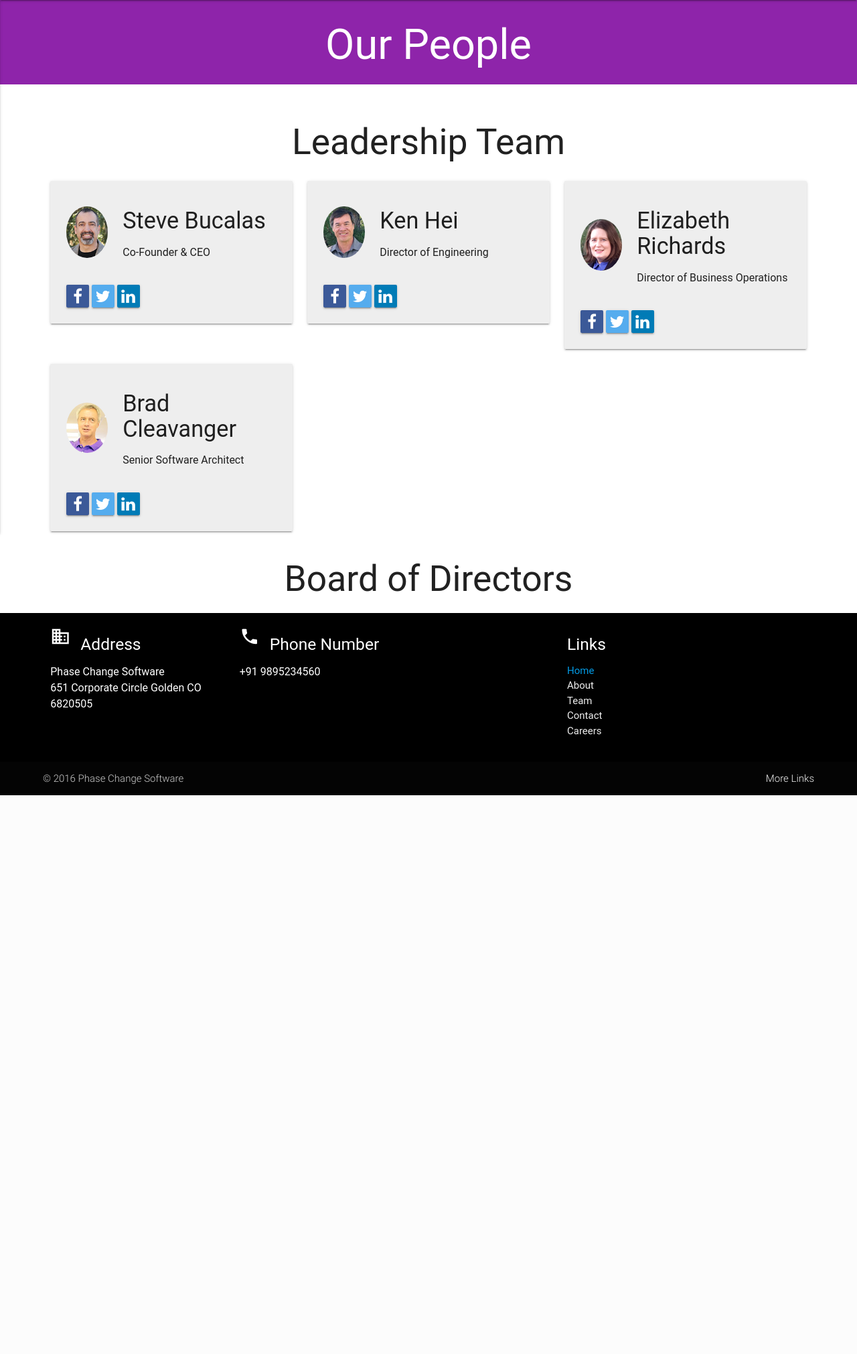
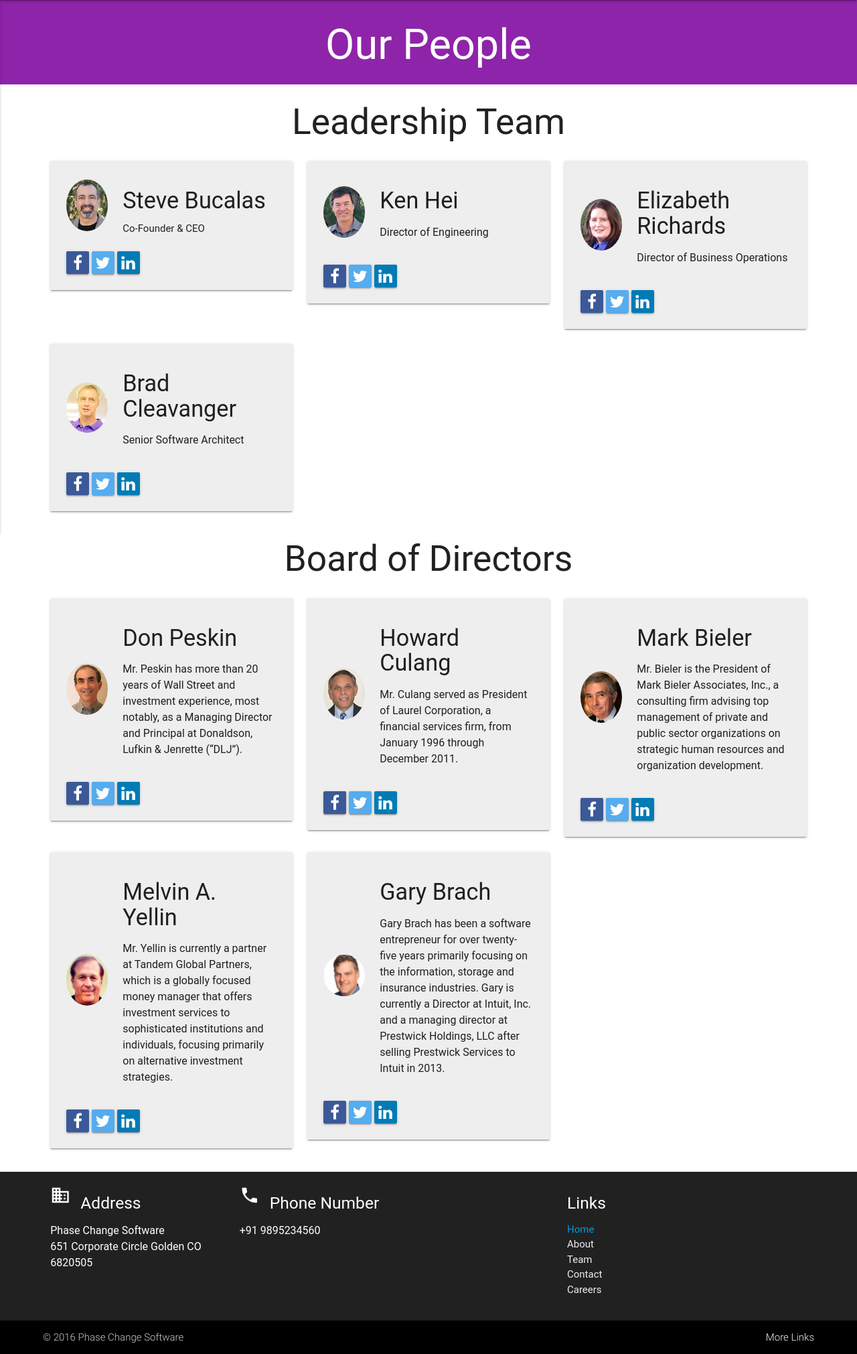
Before and after one commit to Kierancz/Universal-Design-Final-Project, a PHP site: page /team.html in a window 1280 px wide. Shown: the part 64-2085 px from the top of the page at 67% size. Before the commit the page ends 1251 px from the top, so only its background shows below. Run offline with PHP 8.4, Linux system fonts and the light colour scheme; some libraries are stand-ins or nearby versions; some web fonts are replaced.

Commit message:
added board of directors

```diff
--- a/contact.html
+++ b/contact.html
@@ -69,7 +69,8 @@
           <div class="row">
             <div class="input-field col s12">
               <i class="mdi-communication-email prefix"></i>
-              <input id="email" type="email" class="validate"> <label for="email"> Your E-Mail *</label>
+              <input id="email" type="email" class="validate">
+              <label for="email" data-error="wrong" data-success="right"> Your E-Mail *</label>
             </div>
           </div>
 
--- a/css/style.css
+++ b/css/style.css
@@ -93,7 +93,6 @@ footer {
 }
 #people-banner {
 	background-color: #8E24AA;
-	margin-bottom: 2em;
 }
 #about-banner {
 	background-color: #00bcd4;
--- a/team.html
+++ b/team.html
@@ -62,7 +62,7 @@
               </div>
               <div class="col s9">
                 <h4>Steve Bucalas</h4>
-                <p>Co-Founder & CEO</p>
+                <h6>Co-Founder & CEO</h6>
               </div>
             </div>
             <div class="card-action">
@@ -159,8 +159,139 @@
 
       <h2 class="center">Board of Directors</h2>
 
+      <div class="row">
+        <div class="col s12">
+
+        <div class="col s12 m6 l4">
+          <div class="card-panel grey lighten-3">
+            <div class="row valign-wrapper">
+              <div class="col s3">
+                <img class="circle responsive-img" src="img/DonPeskin.jpg" />
+              </div>
+              <div class="col s9">
+                <h4>Don Peskin</h4>
+                <p>Mr. Peskin has more than 20 years of Wall Street and investment experience, most notably, as a Managing Director and Principal at Donaldson, Lufkin & Jenrette (“DLJ”).</p>
+              </div>
+            </div>
+            <div class="card-action">
+              <a class="btn btn-social-icon btn-facebook">
+              <span class="fa fa-facebook"></span>
+              </a>
+              <a class="btn btn-social-icon btn-twitter">
+                <span class="fa fa-twitter"></span>
+              </a>
+              <a class="btn btn-social-icon btn-linkedin">
+                <span class="fa fa-linkedin"></span>
+              </a>
+            </div>
+          </div>
+        </div>
+
+        <div class="col s12 m6 l4">
+          <div class="card-panel grey lighten-3">
+            <div class="row valign-wrapper">
+              <div class="col s3">
+                <img class="circle responsive-img" src="img/HowardCulang.jpg" />
+              </div>
+              <div class="col s9">
+                <h4>Howard Culang</h4>
+                <p>Mr. Culang served as President of Laurel Corporation, a financial services firm, from January 1996 through December 2011.</p>
+              </div>
+            </div>
+            <div class="card-action">
+              <a class="btn btn-social-icon btn-facebook">
+              <span class="fa fa-facebook"></span>
+              </a>
+              <a class="btn btn-social-icon btn-twitter">
+                <span class="fa fa-twitter"></span>
+              </a>
+              <a class="btn btn-social-icon btn-linkedin">
+                <span class="fa fa-linkedin"></span>
+              </a>
+            </div>
+          </div>
+        </div>
+
+        <div class="col s12 m6 l4">
+          <div class="card-panel grey lighten-3">
+            <div class="row valign-wrapper">
+              <div class="col s3">
+                <img class="circle responsive-img" src="img/MarkBieler.jpg" />
+              </div>
+              <div class="col s9">
+                <h4>Mark Bieler</h4>
+                <p>Mr. Bieler is the President of Mark Bieler Associates, Inc., a consulting firm advising top management of private and public sector organizations on strategic human resources and organization development.</p>
+              </div>
+            </div>
+            <div class="card-action">
+              <a class="btn btn-social-icon btn-facebook">
+              <span class="fa fa-facebook"></span>
+              </a>
+              <a class="btn btn-social-icon btn-twitter">
+                <span class="fa fa-twitter"></span>
+              </a>
+              <a class="btn btn-social-icon btn-linkedin">
+                <span class="fa fa-linkedin"></span>
+              </a>
+            </div>
+          </div>
+        </div>
+
+        <div class="col s12 m6 l4">
+          <div class="card-panel grey lighten-3">
+            <div class="row valign-wrapper">
+              <div class="col s3">
+                <img class="circle responsive-img" src="img/MelvinAYellin.jpg" />
+              </div>
+              <div class="col s9">
+                <h4>Melvin A. Yellin</h4>
+                <p>Mr. Yellin is currently a partner at Tandem Global Partners, which is a globally focused money manager that offers investment services to sophisticated institutions and individuals, focusing primarily on alternative investment strategies.</p>
+              </div>
+            </div>
+            <div class="card-action">
+              <a class="btn btn-social-icon btn-facebook">
+              <span class="fa fa-facebook"></span>
+              </a>
+              <a class="btn btn-social-icon btn-twitter">
+                <span class="fa fa-twitter"></span>
+              </a>
+              <a class="btn btn-social-icon btn-linkedin">
+                <span class="fa fa-linkedin"></span>
+              </a>
+            </div>
+          </div>
+        </div>
+
+        <div class="col s12 m6 l4">
+          <div class="card-panel grey lighten-3">
+            <div class="row valign-wrapper">
+              <div class="col s3">
+                <img class="circle responsive-img" src="img/GaryBrach.jpg" />
+              </div>
+              <div class="col s9">
+                <h4>Gary Brach</h4>
+                <p>Gary Brach has been a software entrepreneur for over twenty-five years primarily focusing on the information, storage and insurance industries. Gary is currently a Director at Intuit, Inc. and a managing director at Prestwick Holdings, LLC after selling Prestwick Services to Intuit in 2013. </p>
+              </div>
+            </div>
+            <div class="card-action">
+              <a class="btn btn-social-icon btn-facebook">
+              <span class="fa fa-facebook"></span>
+              </a>
+              <a class="btn btn-social-icon btn-twitter">
+                <span class="fa fa-twitter"></span>
+              </a>
+              <a class="btn btn-social-icon btn-linkedin">
+                <span class="fa fa-linkedin"></span>
+              </a>
+            </div>
+          </div>
+        </div>
+
+        </div>
+      </div>
+
 	</main>
-  <footer class="page-footer black">
+  <footer class="page-footer grey darken-4">
     <div class="container">
       <div class="row white-text">
         <div class="col l6 s12">
@@ -187,7 +318,7 @@
         </div>
       </div>
     </div>
-    <div class="footer-copyright">
+    <div class="footer-copyright black">
       <div class="container">
       © 2016 Phase Change Software
       <a class="grey-text text-lighten-4 right" href="#!">More Links</a>
```
Also changed, not shown: index.html (+6 -4 lines).
